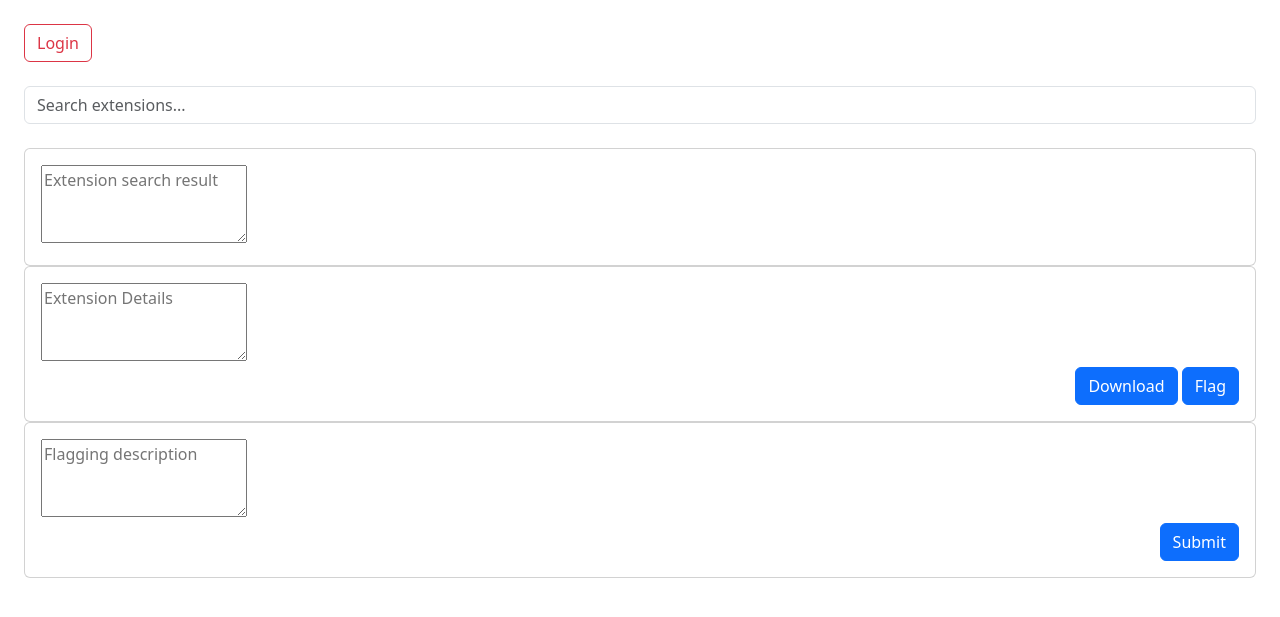
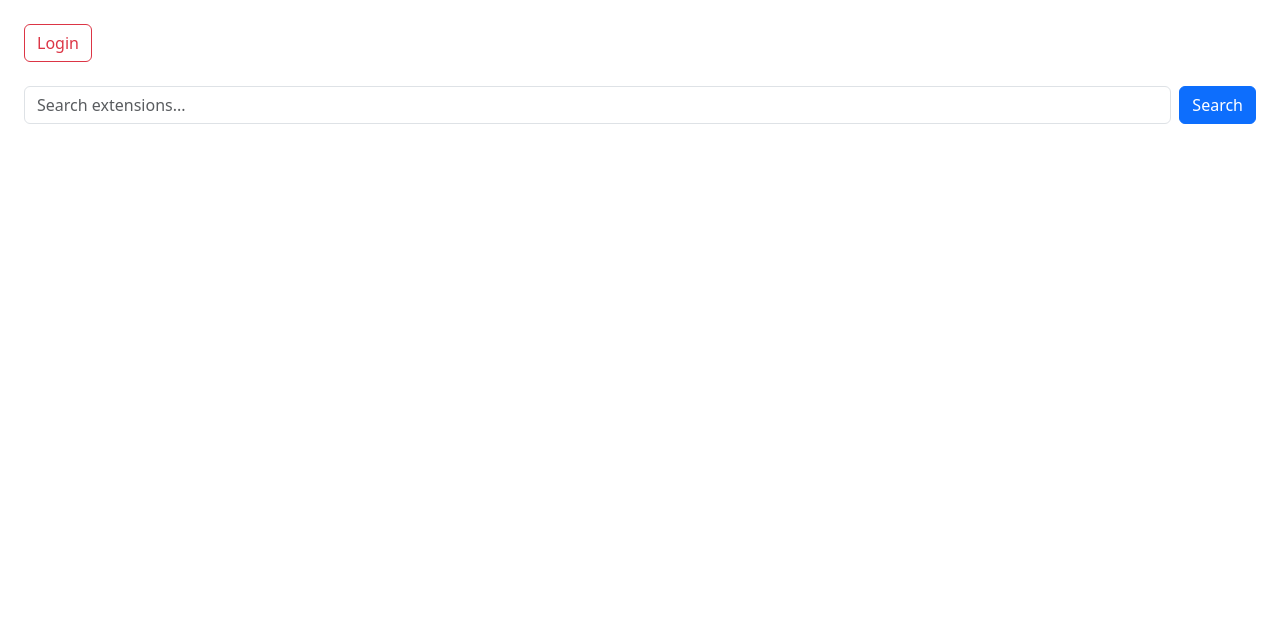
Before and after one commit to jtfoster2/wse-project, a Flask app: template templates/user.html in a window 1280 px wide. Shown: the top 617 px of the page. Run offline with Flask 3, Linux system fonts and the light colour scheme; the template is opened without the code that fills it, so the values that code supplies are empty; parts of the project's set-up code (start-up, migrations or seed data) failed here and were passed over; some libraries are stand-ins or nearby versions.

Commit message:
user.html backend

```diff
--- a/templates/user.html
+++ b/templates/user.html
@@ -3,49 +3,81 @@
 <head>
   <meta charset="UTF-8"/>
   <meta name="viewport" content="width=device-width, initial-scale=1"/>
-        <title>Display detailed extension search results</title>
+  <title>Extension Search Results</title>
   <link href="https://cdn.jsdelivr.net/npm/bootstrap@5.3.5/dist/css/bootstrap.min.css" rel="stylesheet">
 </head>
 <body>
   <div class="container-fluid p-4">
     <div class="d-flex justify-content-between align-items-center mb-4">
-                <a href ="/" class="btn btn-outline-danger">Login</a>
+      <a href="/" class="btn btn-outline-danger">Login</a>
     </div>
 
     <!--Search-->
-            <div class ="mb-4">
-                <input type="text" class="form-control" placeholder="Search extensions...">
+    <div class="mb-4 d-flex">
+      <input id="searchInput" type="text" class="form-control me-2" placeholder="Search extensions...">
+      <button class="btn btn-primary" onclick="searchExtensions()">Search</button>
     </div>
 
-
-            <!--Display detailed extension search results-->
-            <div class="card">
-                <div class="card-body">
-                    <textarea class="form-control-mb-3" rows="3" placeholder="Extension search result"></textarea>
-                </div>
+    <!--Search results display-->
+    <div id="searchResults"></div>
   </div>
 
-            <!--Display extension details-->
-            <div class="card">
+  <script>
+    async function searchExtensions() {
+      const query = document.getElementById('searchInput').value || '_';
+      const tags = '_'; // optional support later
+
+      const response = await fetch(`/extension/searchExtensions/${encodeURIComponent(query)}/${tags}`);
+      const results = await response.json();
+
+      const container = document.getElementById('searchResults');
+      container.innerHTML = '';
+
+      if (results.length === 0) {
+        container.innerHTML = '<p>No extensions found.</p>';
+        return;
+      }
+
+      results.forEach(ext => {
+        const card = document.createElement('div');
+        card.className = 'card mb-3';
+        card.innerHTML = `
+          <div class="card-header"><strong>${ext.title}</strong></div>
           <div class="card-body">
-                    <textarea class="form-control-mb-3" rows="3" placeholder="Extension Details"></textarea>
+            <p><strong>Summary:</strong> ${ext.summary}</p>
+            <p><strong>Description:</strong> ${ext.description}</p>
+            <p><strong>Version(s):</strong> ${ext.releases.join(', ')}</p>
             <div class="text-end">
-                        <button class="btn btn-primary">Download</button>
-                        <button class="btn btn-primary">Flag</button>
+              <button class="btn btn-primary me-2" onclick="downloadExtension(${ext.id}, '${ext.releases[0]}')">Download</button>
+              <button class="btn btn-warning" onclick="flagExtension(${ext.id})">Flag</button>
             </div>
+            <textarea class="form-control mt-2" placeholder="Optional reason for flagging (not saved)"></textarea>
           </div>
-            </div>
+        `;
+        container.appendChild(card);
+      });
+    }
 
-            <!--Input for flag-->
-            <div class="card">
-                <div class="card-body">
-                    <textarea class="form-control-mb-3" rows="3" placeholder="Flagging description"></textarea>
-                    <div class="text-end">
-                        <button class="btn btn-primary">Submit</button>
-                    </div>
-                </div>
-            </div>
-        </div>
-        <script src ="https://cdn.jsdelivr.net/npm/bootstrap@5.3.5/dist/css/bootstrap.min.css"></script>
+    function downloadExtension(id, version) {
+      window.location.href = `/repository/extension/${id}/${version}`;
+    }
+
+    async function flagExtension(id) {
+      const res = await fetch(`/extension/${id}/flag`, {
+        method: 'POST',
+        headers: {
+          'Content-Type': 'application/json'
+        }
+      });
+
+      if (res.ok) {
+        alert("Extension flagged for review.");
+      } else {
+        alert("Failed to flag the extension.");
+      }
+    }
+  </script>
+
+  <script src="https://cdn.jsdelivr.net/npm/bootstrap@5.3.5/dist/js/bootstrap.bundle.min.js"></script>
 </body>
 </html>
```
Lines whose indentation alone changed are shown as unchanged.
